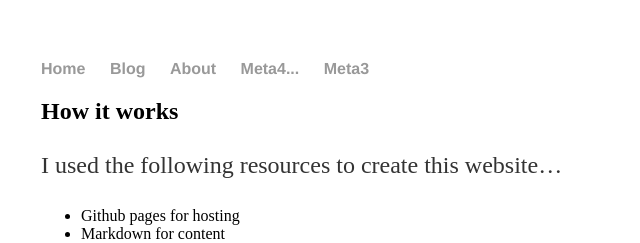
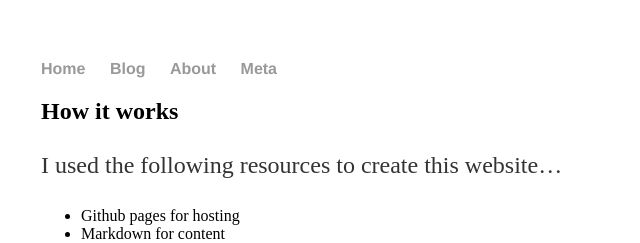
Before and after one commit to KineticLensman/KineticLensman.github.io, a Jekyll site: the page built from meta.md, in a window 1280 px wide. Shown: the top 243 px of the page, without its empty margins (151-791 px from the left). Built offline with Jekyll 4.4.1, drawn with Linux system fonts in a browser that asks for light colours.

Commit message:
Update default.html

```diff
--- a/_layouts/default.html
+++ b/_layouts/default.html
@@ -11,8 +11,7 @@
 	        		<li><a href="/">Home</a></li>
 	        		<li><a href="/blog">Blog</a></li>
 				<li><a href="/about">About</a></li>
-				<li><a href="/pages/meta">Meta4...</a></li>
-				<li><a href="/test2">Meta3</a></li>
+				<li><a href="/meta">Meta</a></li>
 	    		</ul>
 			</nav>
 			<div class="container">
```
